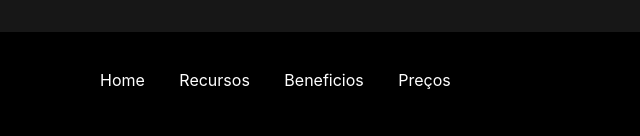
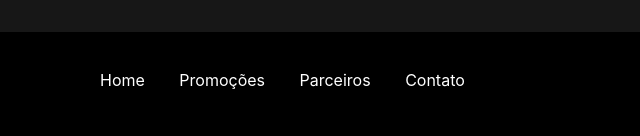
Before and after one commit to VicthorDyl/HC-LandingPage, a plain HTML site: page index.html in a window 1280 px wide. Shown: the part 792-928 px from the top of the page, 0-640 px from the left. Drawn offline with nearby package versions, Linux system fonts and the light colour scheme; a web font is replaced by a local one.

Commit message:
Update index.html

```diff
--- a/index.html
+++ b/index.html
@@ -84,9 +84,9 @@
                 <div class="align-self-end">
                   <p>
                     <a href="">Home</a>
-                    <a href="">Recursos</a>
-                    <a href="">Beneficios</a>
-                    <a href="">Preços</a>
+                    <a href="">Promoções</a>
+                    <a href="">Parceiros</a>
+                    <a href="">Contato</a>
                   </p>
                 </div>
               </div>
```
